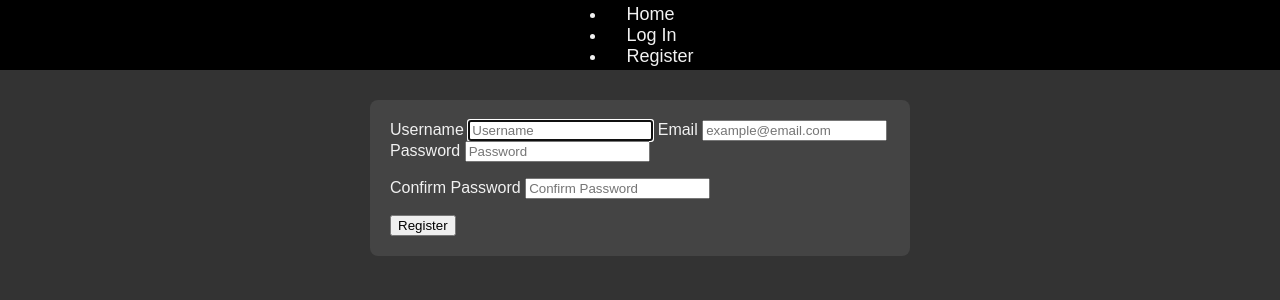
After one commit to LeeJFranklin/Odyssey, a Flask app: page /register in a window 1280 px wide. The commit adds this page. Shown: the top 300 px of the page. Run offline with Flask 3, Linux system fonts and the light colour scheme.

Commit message:
Added gitignore, the database & started register

```diff
--- a/app.py
+++ b/app.py
@@ -1,11 +1,98 @@
 import os
+import sqlite3
 
-from flask import Flask, render_template
+from flask import Flask, flash, redirect, render_template, request, session
+from flask_session import Session
+from werkzeug.security import generate_password_hash, check_password_hash
+
+from utils import get_db, login_required
 
 # initialises the app
 app = Flask(__name__)
 
-@app.route('/login')
+# Session automatically is ended when the browser is closed
+app.config["SESSION_PERMANENT"] = False
+
+# Configure session to use server side filesystem (instead of client signed cookies)
+app.config["SESSION_TYPE"] = "filesystem"
+Session(app)
+
+# Prevent caching
+@app.after_request
+def after_request(response):
+    """Ensure responses are not cached"""
+    response.headers["Cache-Control"] = "no-cache, no-store, must-revalidate"
+    response.headers["Expires"] = 0
+    response.headers["Pragma"] = "no-cache"
+    return response
+
+# Home route
+@app.route("/")
+def index():
+
+    #TODO implement a proper home page
+
+    return render_template("index.html")
+
+# Registering route
+@app.route("/register", methods=["GET", "POST"])
+def register():
+
+    # Forget any user_id
+    session.clear()
+
+    if request.method == "POST":
+        username = request.form.get("username")
+        password = request.form.get("password")
+        email = request.form.get("email")
+
+        password_hash = generate_password_hash(password)
+        print(password_hash)
+
+        db = get_db()
+        cursor = db.cursor()
+
+        # Check if username or email already exists
+        cursor.execute("SELECT * FROM users WHERE username = ? OR email = ?", (username, email))
+        existing_user = cursor.fetchone()
+        if existing_user:
+            flash("Username or email already exists", "error")
+            return render_template("register.html")
+
+        # Insert the new user into the database
+        cursor.execute(
+            "INSERT INTO users (username, email, password_hash) VALUES (?, ?, ?);", (username, email, password_hash)
+        )
+
+        # Commit the insert
+        db.commit()
+
+        # Close the connection once finished
+        db.close()
+
+        flash("Registration successful, please log in!", "success")
+        # Redirect to a login page or home after registration
+        return redirect("/login")
+
+    return render_template("register.html")
+
+
+# Log in route
+@app.route("/login", methods=["GET", "POST"])
 def login():
 
-    return render_template(login.html)
+    # Forget any user_id
+    session.clear()
+
+    # TODO impliment log in system
+
+    return render_template("login.html")
+
+# Log out route
+@app.route("/logout")
+@login_required
+def logout():
+    session.clear()
+
+    #Logs user out to the home page
+    return redirect("/")
--- /dev/null
+++ b/requirements.txt
@@ -0,0 +1,5 @@
+os
+flask
+flask_session
+sqlite3
+werkzeug
--- /dev/null
+++ b/static/styles.css
@@ -0,0 +1,44 @@
+body {
+    background-color: #333333;
+    margin: 0;
+    font-family: Arial, sans-serif;
+    color: #f1f1f1;
+}
+
+main {
+    display: flex;
+    flex-direction: column;
+    align-items: center;
+    margin: 100px auto;
+    padding: 20px;
+    height: auto;
+    width: 90vw;
+    max-width: 500px;
+    background-color: #444444;
+    border-radius: 8px;
+}
+
+.nav-bar {
+    display: flex;
+    justify-content: center;
+    align-items: center;
+    height: 70px;
+    width: 100vw;
+    background-color: #000000;
+    position: fixed;
+    top: 0;
+    left: 0;
+    z-index: 1000;
+}
+
+.nav-bar a {
+    color: #f1f1f1;
+    text-decoration: none;
+    padding: 0 20px;
+    font-size: 18px;
+    transition: color 0.3s;
+}
+
+.nav-bar a:hover {
+    color: #888888;
+}
--- a/templates/layout.html
+++ b/templates/layout.html
@@ -4,14 +4,14 @@
     <head>
         <meta charset="UTF-8">
         <meta name="viewport" content="initial-scale=1, width=device-width">
-        <link rel="stylesheet" href="styles.css">
-        <title>Adventure Planner | {{ title }}</title>
+        <link rel="stylesheet" href="static/styles.css">
+        <title>Adventure Planner | {% block title %}{% endblock %}</title>
     </head>
     <body>
         <nav class="nav-bar">
             <ul>
                 <li>
-                    <a href="/home">Home</a>
+                    <a href="/">Home</a>
                 </li>
                 <li>
                     <a href="/login">Log In</a>
@@ -22,7 +22,8 @@
             </ul>
         </nav>
         <main>
-            {{ main }}
+            {% block content %}
+            {% endblock %}
         </main>
     </body>
     <script></script>
--- /dev/null
+++ b/templates/register.html
@@ -0,0 +1,26 @@
+{% extends "layout.html" %}
+
+{% block title %}
+    Resgister
+{% endblock %}
+
+{% block content %}
+
+    <form action="/register" method="post">
+        <label for="username">Username</label>
+        <input id="register-username" name="username" class="input-field" autofocus autocomplete="off" placeholder="Username" type="text" required>
+
+        <label for="email">Email</label>
+        <input id="register-email" name="email" class="input-field" autofocus autocomplete="off" placeholder="example@email.com" type="email" required>
+
+        <label for="password">Password</label>
+        <input id="register-password" name="password" class="input-field" autocomplete="off" placeholder="Password" type="password" required>
+        <p id="password-error"></p>
+
+        <label for="confirm-password">Confirm Password</label>
+        <input id="confirm-register-password" name="confirm-password" class="input-field" autocomplete="off" placeholder="Confirm Password" type="password" required>
+        <p id="confirmation-error"></p>
+        <button type="submit">Register</button>
+    </form>
+
+{% endblock %}
--- a/templates/styles.css
+++ /dev/null
@@ -1,4 +0,0 @@
-.nav-bar {
-    background-color: #000000;
-    width: 100vw;
-}
```
Also changed, not shown: static/script.js (added, +8 -0 lines), templates/index.html (added, +13 -0 lines), templates/login.html (+8 -4 lines), utils.py (added, +18 -0 lines), adventure.db (added), 2 other files.
